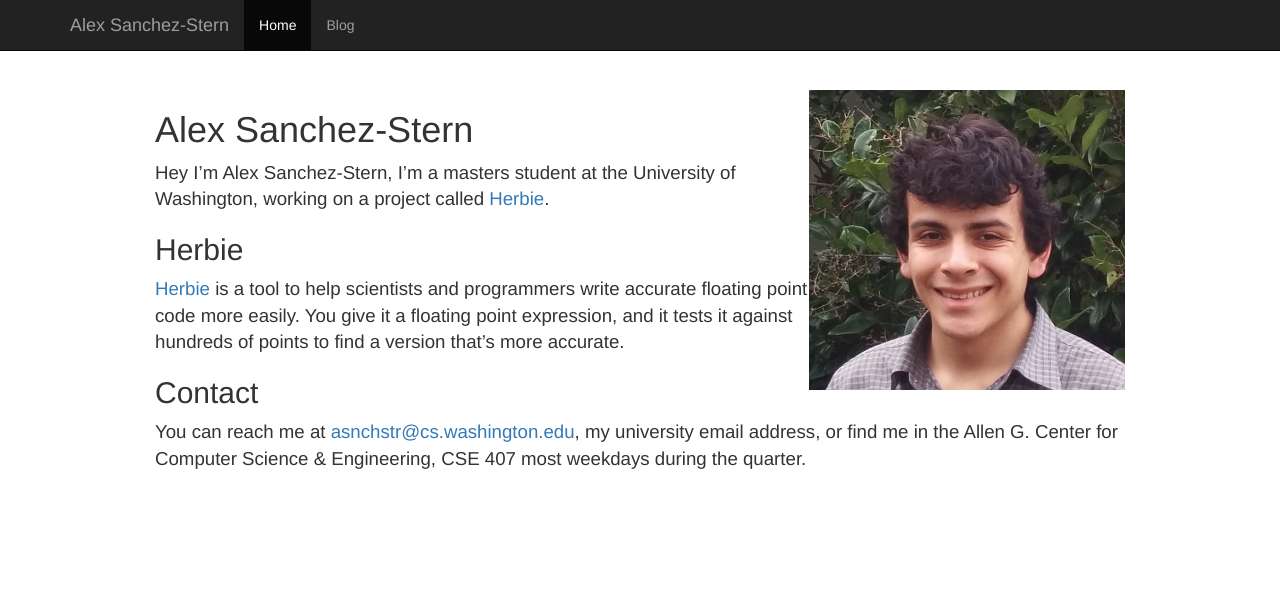
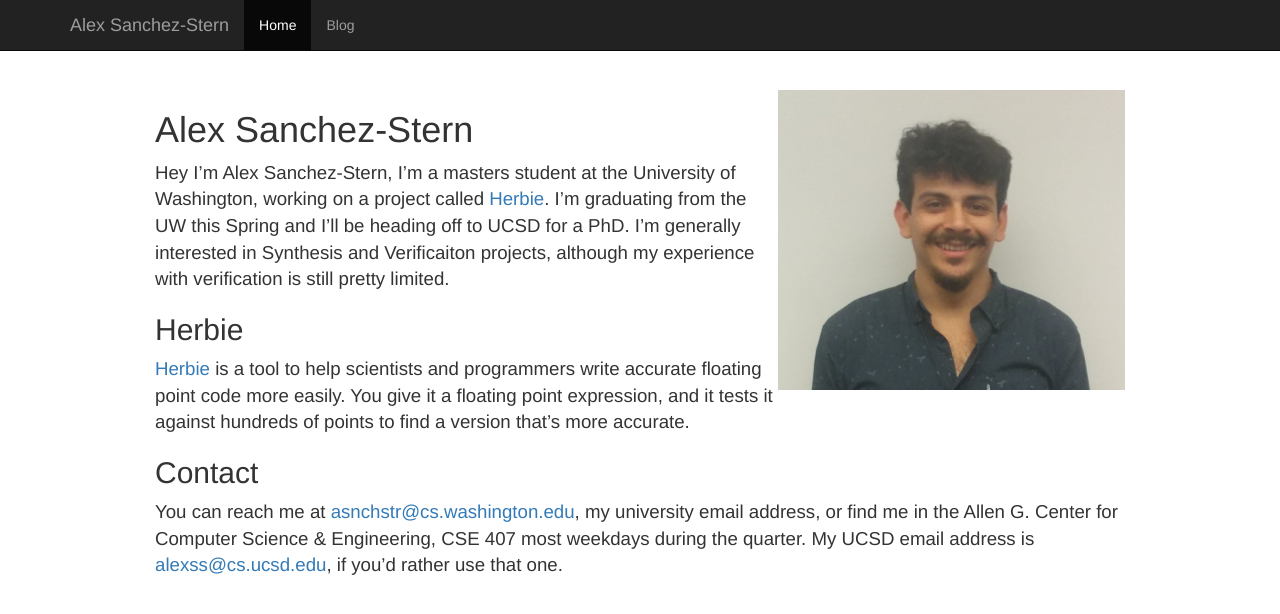
Before and after one commit to HazardousPeach/hazardouspeach.github.io, a Jekyll site: the page built from index.md, in a window 1280 px wide. Shown: the top 614 px of the page. Built offline with Jekyll 4.4.1, drawn with Linux system fonts in a browser that asks for light colours; nearby versions of some CDN libraries.

Commit message:
Updated photo

```diff
--- a/index.md
+++ b/index.md
@@ -2,14 +2,17 @@
 author: Alex Sanchez-Stern
 layout: default
 ---
-![Alex Sanchez-Stern]({{ site.baseurl }}images/me.jpg){: .authorpicture }
+![Alex Sanchez-Stern]({{ site.baseurl }}images/me2.jpg){: .authorpicture }
 
 Alex Sanchez-Stern
 ==================
 
-Hey I'm Alex Sanchez-Stern, I'm a masters student at the
-University of Washington, working on a project called
-[Herbie](http://herbie.uwplse.org).
+Hey I'm Alex Sanchez-Stern, I'm a masters student at the University of
+Washington, working on a project called
+[Herbie](http://herbie.uwplse.org). I'm graduating from the UW this
+Spring and I'll be heading off to UCSD for a PhD. I'm generally
+interested in Synthesis and Verificaiton projects, although my
+experience with verification is still pretty limited.
 
 Herbie
 ------
@@ -26,4 +29,6 @@ You can reach me at
 [asnchstr@cs.washington.edu](mailto:asnchstr@cs.washington.edu), my
 university email address, or find me in the Allen G. Center for
 Computer Science & Engineering, CSE 407 most weekdays during the
-quarter.
+quarter. My UCSD email address is
+[alexss@cs.ucsd.edu](mailto:alexss@cs.ucsd.edu), if you'd rather use
+that one.
```
Also changed, not shown: images/me2.jpg (added).
